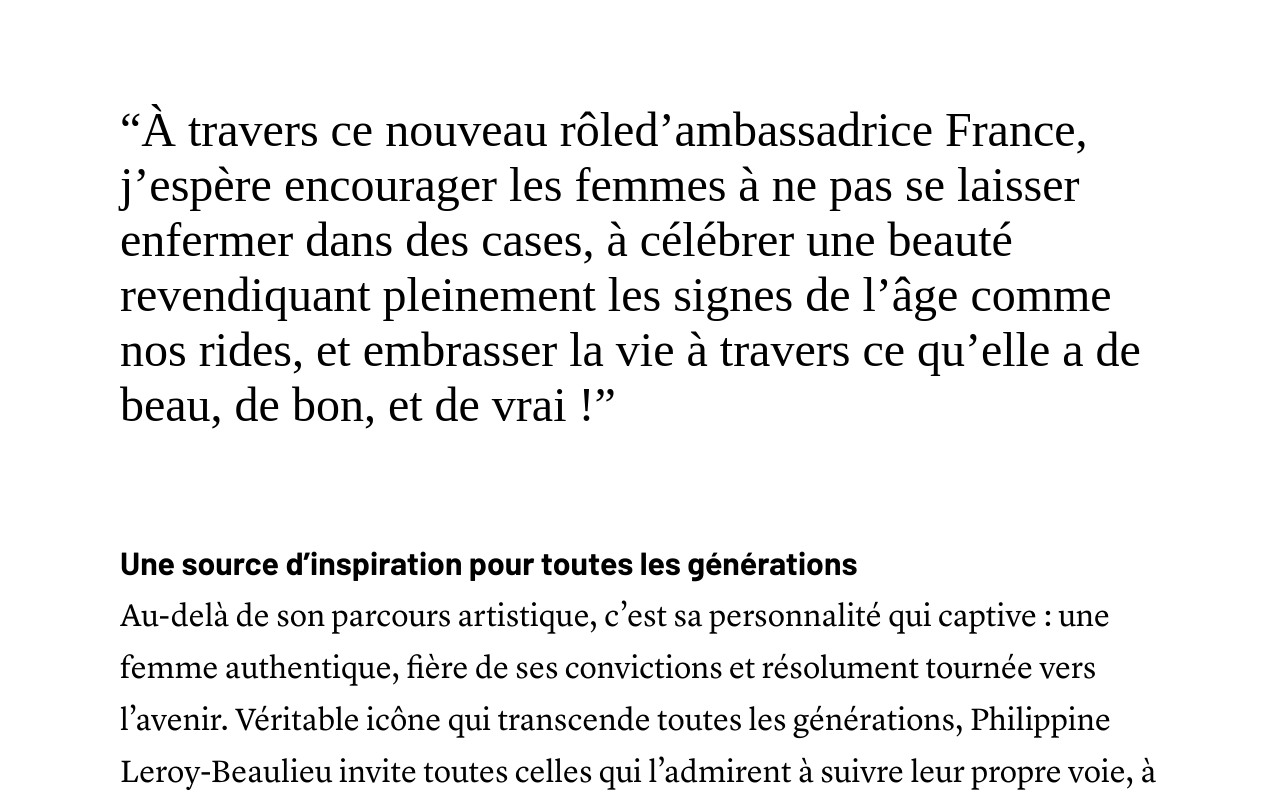
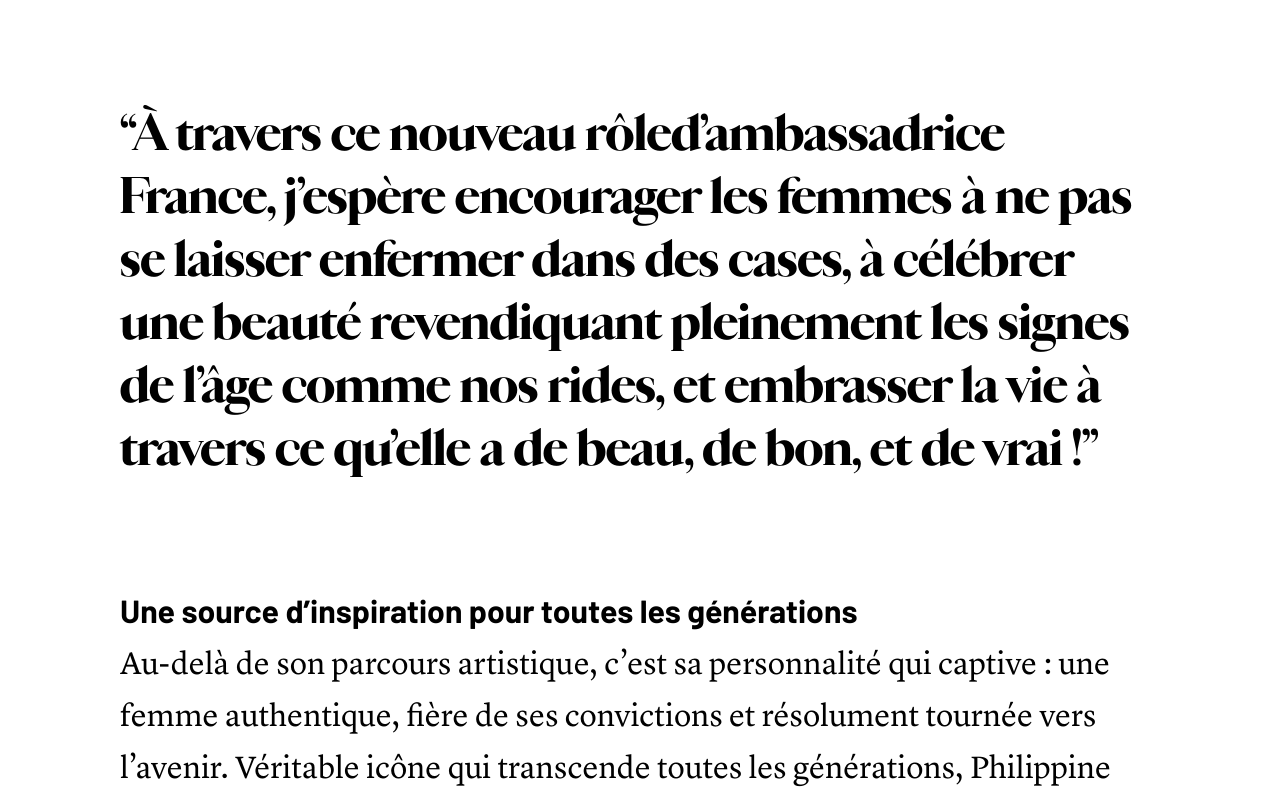
Before and after one commit to MattBlok/Landing, a plain HTML site: page index.html in a window 1280 px wide. Shown: the part 6678-7480 px from the top of the page. Drawn offline with nearby package versions, Linux system fonts and the light colour scheme.

Commit message:
Update style.css

```diff
--- a/css/style.css
+++ b/css/style.css
@@ -219,7 +219,7 @@ h3 {
 
 .Quote {
 	text-align: left;
-	font-family: Cardina-Bold;
+	font-family: Cardinal-Bold;
 	font-size: clamp(3rem, 2vw + 1rem, 6rem);
 	line-height: auto;
 	max-width: 80%;
```
